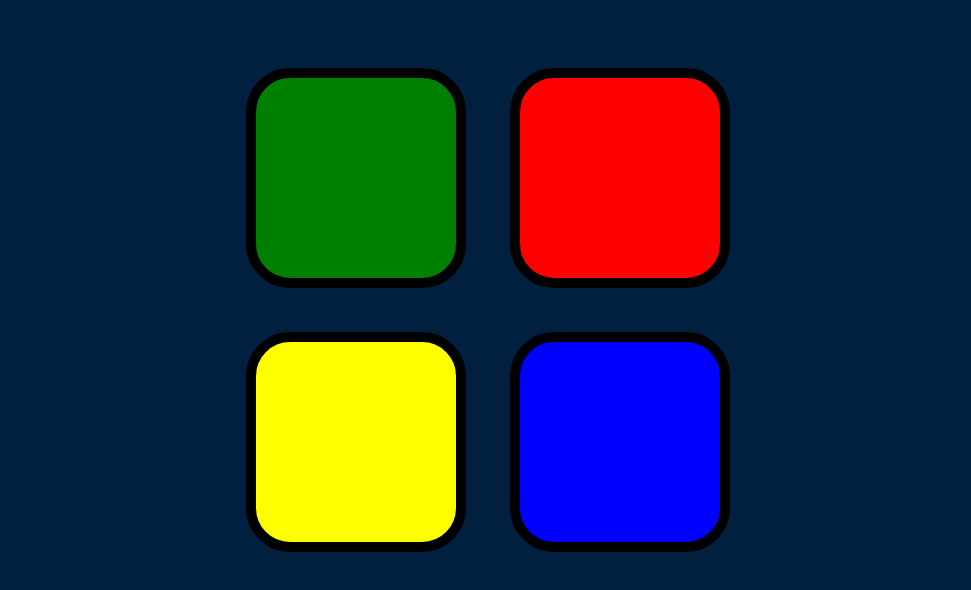
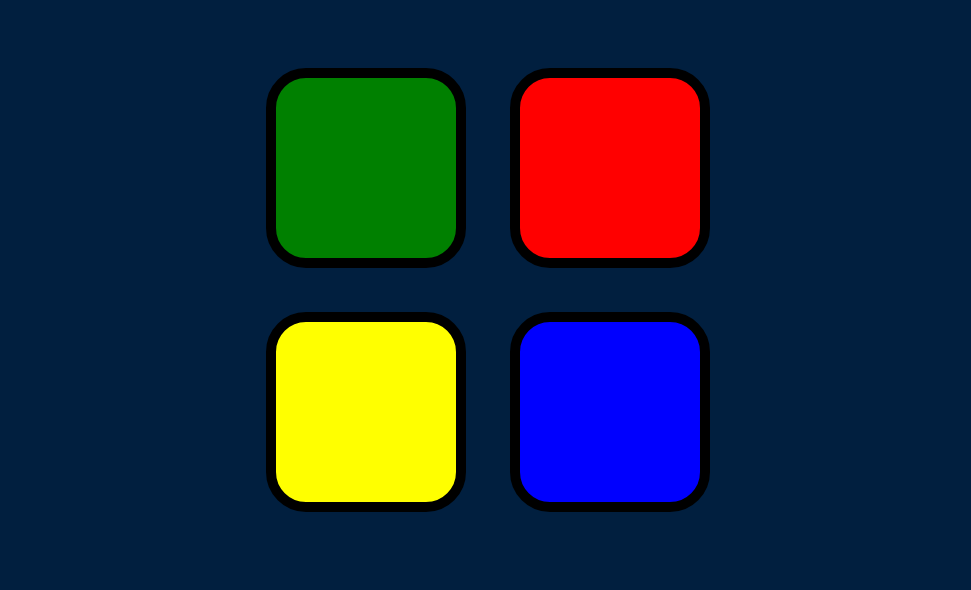
Before and after one commit to julitolopez/simon, a plain HTML site: page index.html in a window 1280 px wide. Shown: the part 76-666 px from the top of the page, without its empty margins (152-1123 px from the left). Drawn offline with nearby package versions, Linux system fonts and the light colour scheme.

Commit message:
reshaped

```diff
--- a/styles.css
+++ b/styles.css
@@ -12,7 +12,7 @@ body {
 
 .container {
   display: block;
-  width: 50%;
+  /* width: 50%; */
   margin: auto;
 
 }
@@ -20,8 +20,8 @@ body {
 .btn {
   margin: 20px;
   display: inline-block;
-  height: 200px;
-  width: 200px;
+  height: 180px;
+  width: 180px;
   border: 10px solid black;
   border-radius: 20%;
 }
```
